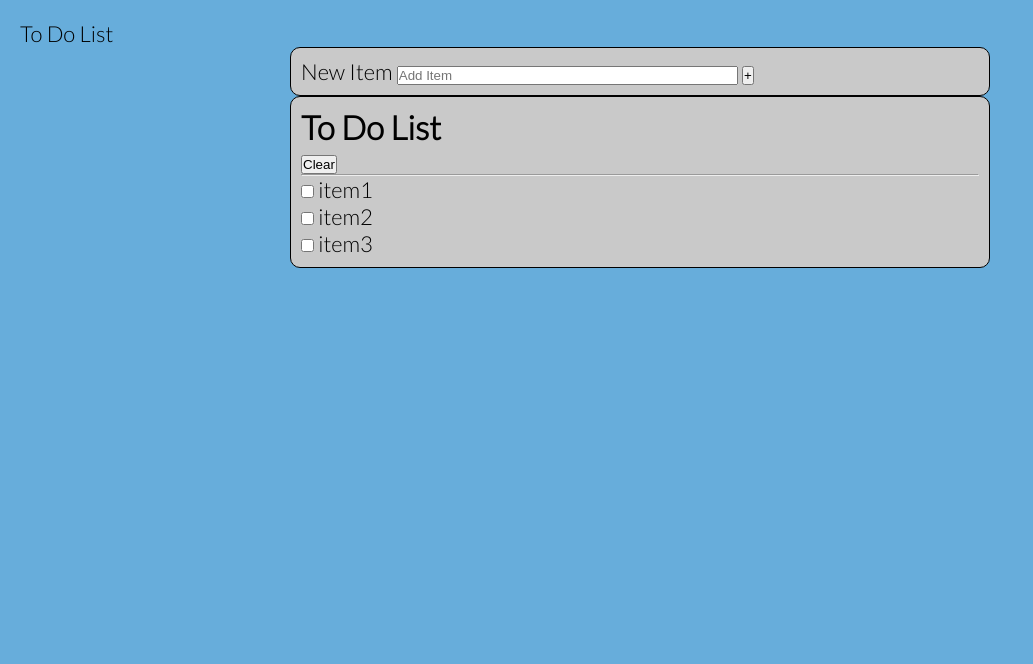
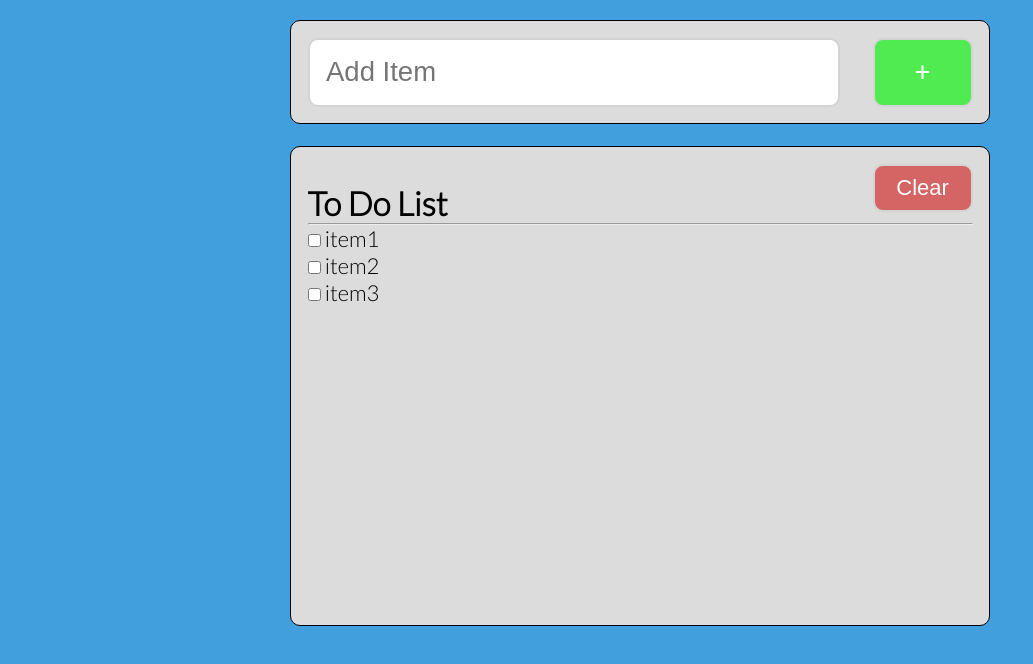
Before and after one commit to NikolovG/ToDoApp-VanillaWeb, a plain HTML site: page index.html in a window 1280 px wide. Shown: the whole page, without its empty margins (0-1033 px from the left). Drawn offline with Linux system fonts and the light colour scheme.

Commit message:
looks less shitty

```diff
--- a/index.html
+++ b/index.html
@@ -17,12 +17,12 @@
     <link rel="preconnect" href="https://fonts.gstatic.com" crossorigin>
     <link href="https://fonts.googleapis.com/css2?family=Lato:wght@300&display=swap" rel="stylesheet">
     <link rel="stylesheet" href="sass/style.css"
-    <title>To Do List</title>
+    <title></title>
 </head>
 <body>
     <main>
         <!--Initial section that contains the input form and button-->
-        <section class="ItemEntry">
+        <section class="newItemEntry">
             <form id="itemEntryForm">
                 <label for="newItem">New Item</label>
                 <input id="newItem" type="text" size="40" autocomplete="off"
--- a/sass/_base.scss
+++ b/sass/_base.scss
@@ -1,7 +1,13 @@
 $default-font-color: #000;
-$background-color: rgb(103, 173, 219);
-$container-bgColor: rgb(201, 201, 201);
+$background-color: rgb(66, 159, 221);
+$container-bgColor: rgb(220, 220, 220);
 $container-borderColor: black;
+$textBox-borderColor: lightgray;
+$button-textColor: white;
+$button-hoverColor: black;
+$add-button-color: rgb(80, 235, 80);
+$clear-button-colo: rgb(213, 100, 100);
+
 
 @mixin mq($size) {
     @media only screen and (min-width: $size) {
--- a/sass/style.scss
+++ b/sass/style.scss
@@ -1 +1,4 @@
 @import "_base";
+@import "_sharedClasses";
+@import "_newItemEntry";
+@import "_listContainer";
```
Also changed, not shown: sass/style.css, 1 other file.
